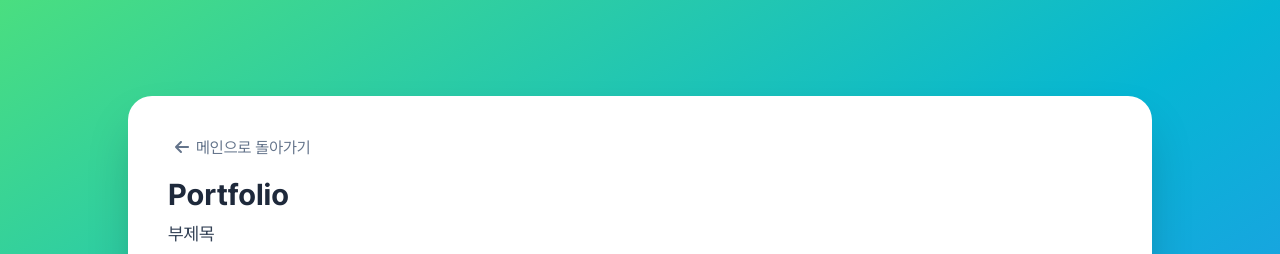
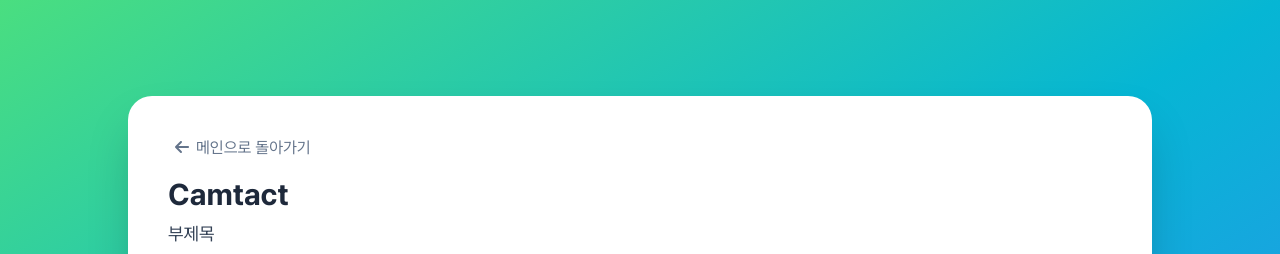
Before and after one commit to wjdtmddnr24/Curriculum-Vitae, a Next.js app: page /projects/camtact in a window 1280 px wide. Shown: the top 254 px of the page. Built offline with nearby package versions, Linux system fonts and the light colour scheme.

Commit message:
update: update Article Titles

```diff
--- a/src/app/careers/[id]/articles/evon/EvonArticle.tsx
+++ b/src/app/careers/[id]/articles/evon/EvonArticle.tsx
@@ -12,7 +12,7 @@ function EvonArticle() {
   return (
     <Article>
       <Header>
-        <Title>Evon</Title>
+        <Title>이비온(evon) 안드로이드 개발자</Title>
         <SubTitle>부제목</SubTitle>
         <Badges badges={["Badge", "Badge", "Badge", "Badge"]} />
         <div className="flex gap-2 text-2xl text-slate py-2">
--- a/src/app/projects/[id]/articles/camtact/CamtactArticle.tsx
+++ b/src/app/projects/[id]/articles/camtact/CamtactArticle.tsx
@@ -12,7 +12,7 @@ function CamtactArticle() {
   return (
     <Article>
       <Header>
-        <Title>Portfolio</Title>
+        <Title>Camtact</Title>
         <SubTitle>부제목</SubTitle>
         <Badges badges={["Badge", "Badge", "Badge", "Badge"]} />
         <div className="flex gap-2 text-2xl text-slate py-2">
--- a/src/app/projects/[id]/articles/tcqr/TCQRArticle.tsx
+++ b/src/app/projects/[id]/articles/tcqr/TCQRArticle.tsx
@@ -12,7 +12,7 @@ function TCQRArticle() {
   return (
     <Article>
       <Header>
-        <Title>Portfolio</Title>
+        <Title>TCQR - Text Compressed QR Code</Title>
         <SubTitle>부제목</SubTitle>
         <Badges badges={["Badge", "Badge", "Badge", "Badge"]} />
         <div className="flex gap-2 text-2xl text-slate py-2">
--- a/src/app/projects/[id]/articles/webox/WeboxArticle.tsx
+++ b/src/app/projects/[id]/articles/webox/WeboxArticle.tsx
@@ -12,7 +12,7 @@ function WeboxArticle() {
   return (
     <Article>
       <Header>
-        <Title>Webox 클라우드 기반 블랙박스 어플리케이션</Title>
+        <Title>Webox - 클라우드 기반 블랙박스 어플리케이션</Title>
         <SubTitle>부제목</SubTitle>
         <Badges badges={["Badge", "Badge", "Badge", "Badge"]} />
         <div className="flex gap-2 text-2xl text-slate py-2">
```
